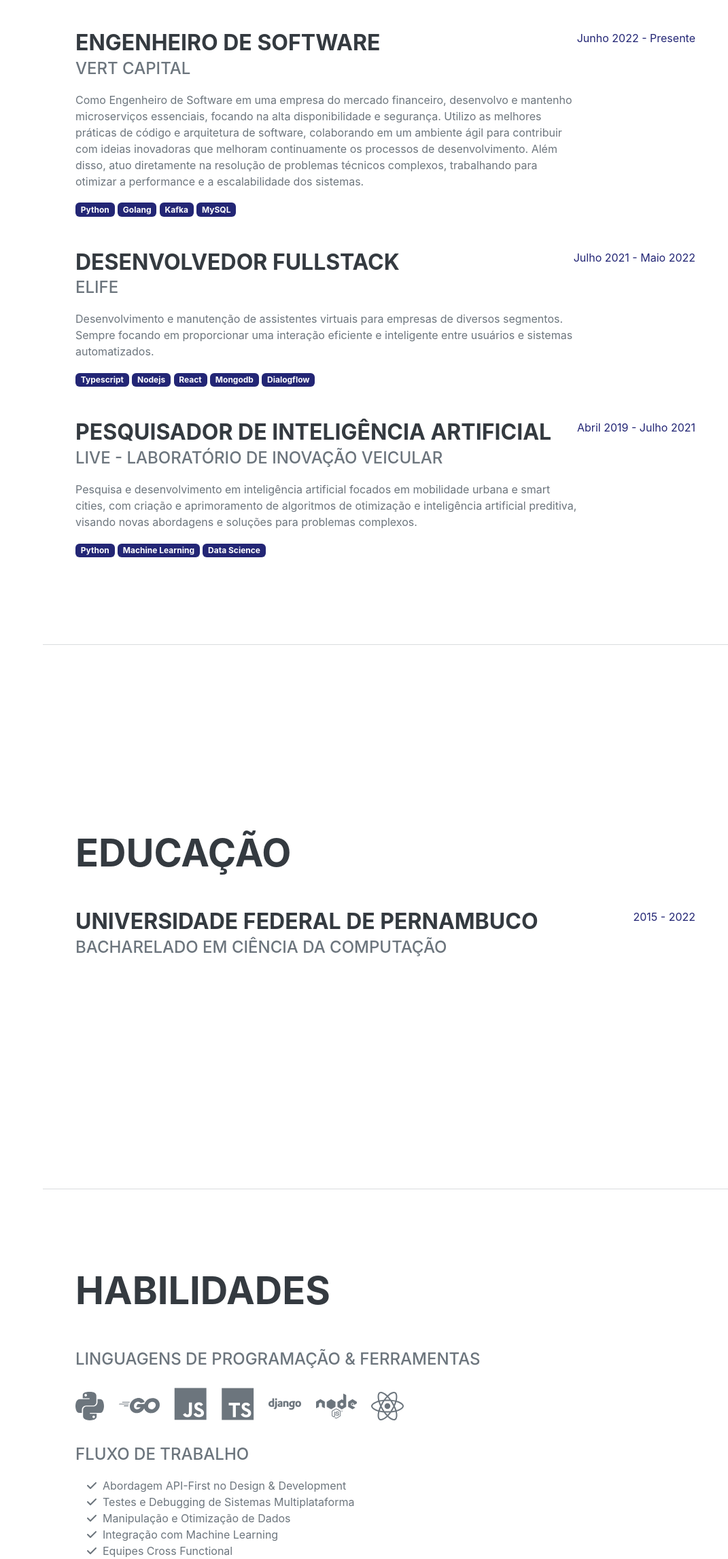
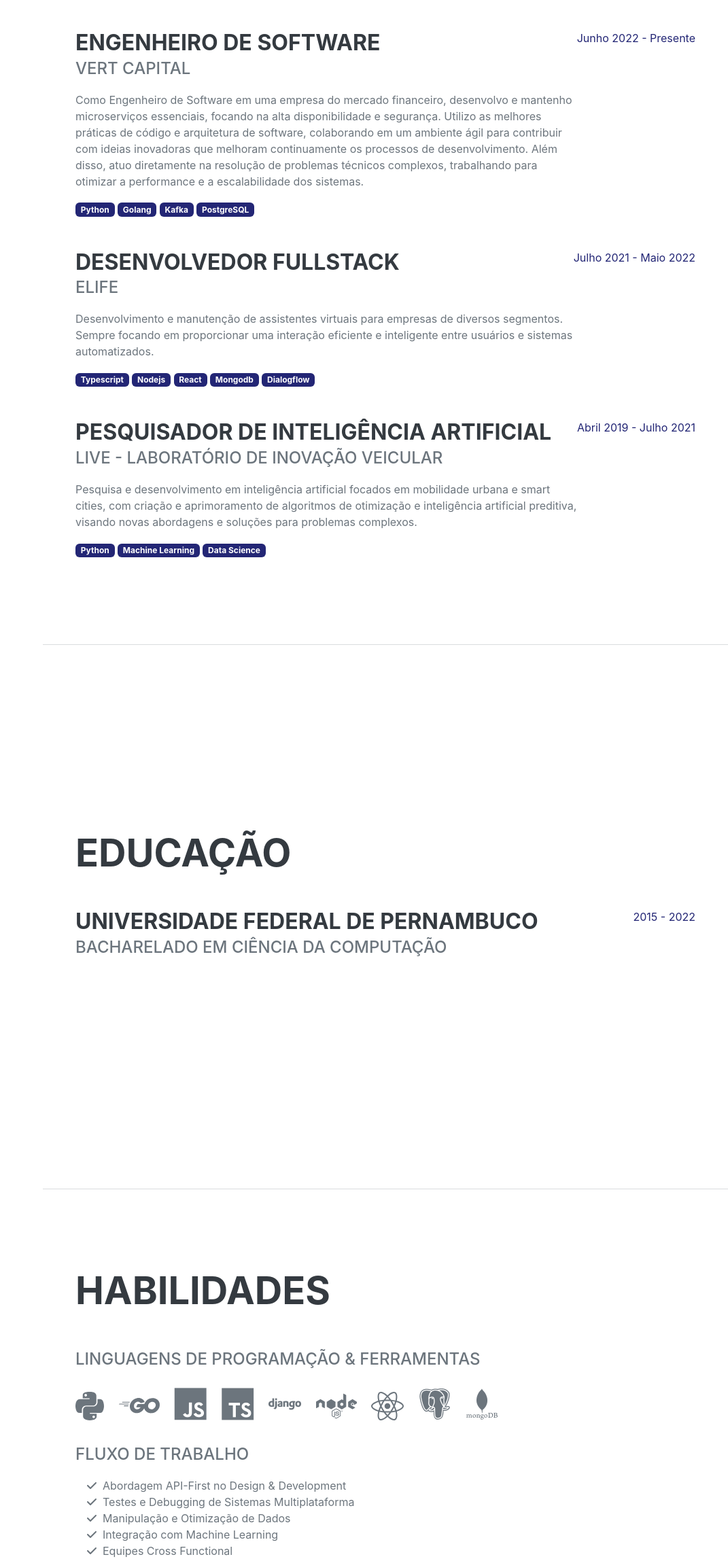
Before and after one commit to eduardoluiz7/eduardoluiz7.github.io, a plain HTML site: page index.html in a window 1280 px wide. Shown: the part 952-3246 px from the top of the page at 68% size, without its empty margins (209-1280 px from the left). Drawn offline with nearby package versions, Linux system fonts and the light colour scheme; some icons are missing; a web font is replaced by a local one.

Commit message:
update skills

```diff
--- a/index.html
+++ b/index.html
@@ -75,7 +75,7 @@
                             <span class="badge badge-primary">Python</span>
                             <span class="badge badge-primary">Golang</span>
                             <span class="badge badge-primary">Kafka</span>
-                            <span class="badge badge-primary">MySQL</span>
+                            <span class="badge badge-primary">PostgreSQL</span>
                         </div>
                         <div class="flex-shrink-0"><span id="experience-date-one" class="text-primary">Junho 2022 - Presente</span></div>
                     </div>
@@ -133,6 +133,9 @@
                         <li class="list-inline-item"><i class="devicon-django-plain-wordmark" title="Django"></i></li>
                         <li class="list-inline-item"><i class="fab fa-node" title="Nodejs"></i></li>
                         <li class="list-inline-item"><i class="fab fa-react" title="React"></i></li>
+                        <li class="list-inline-item"><i class="devicon-postgresql-plain" title="PostgreSQL"></i></li>
+                        <li class="list-inline-item"><i class="devicon-mongodb-plain-wordmark" title="MongoDB"></i></li>
+
                     </ul>
                     <div id="skills-second-subtitle" class="subheading mb-3">Fluxo de Trabalho</div>
                     <ul class="fa-ul mb-0">
```
